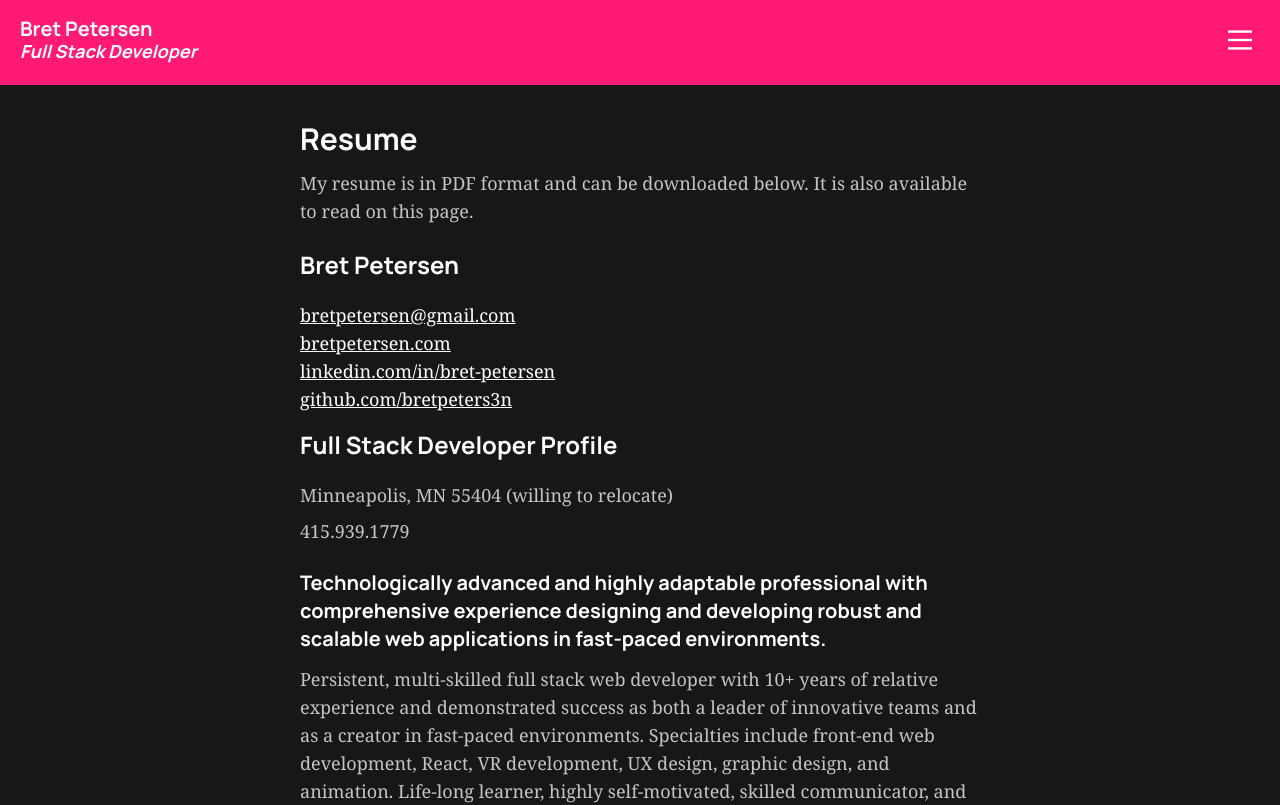
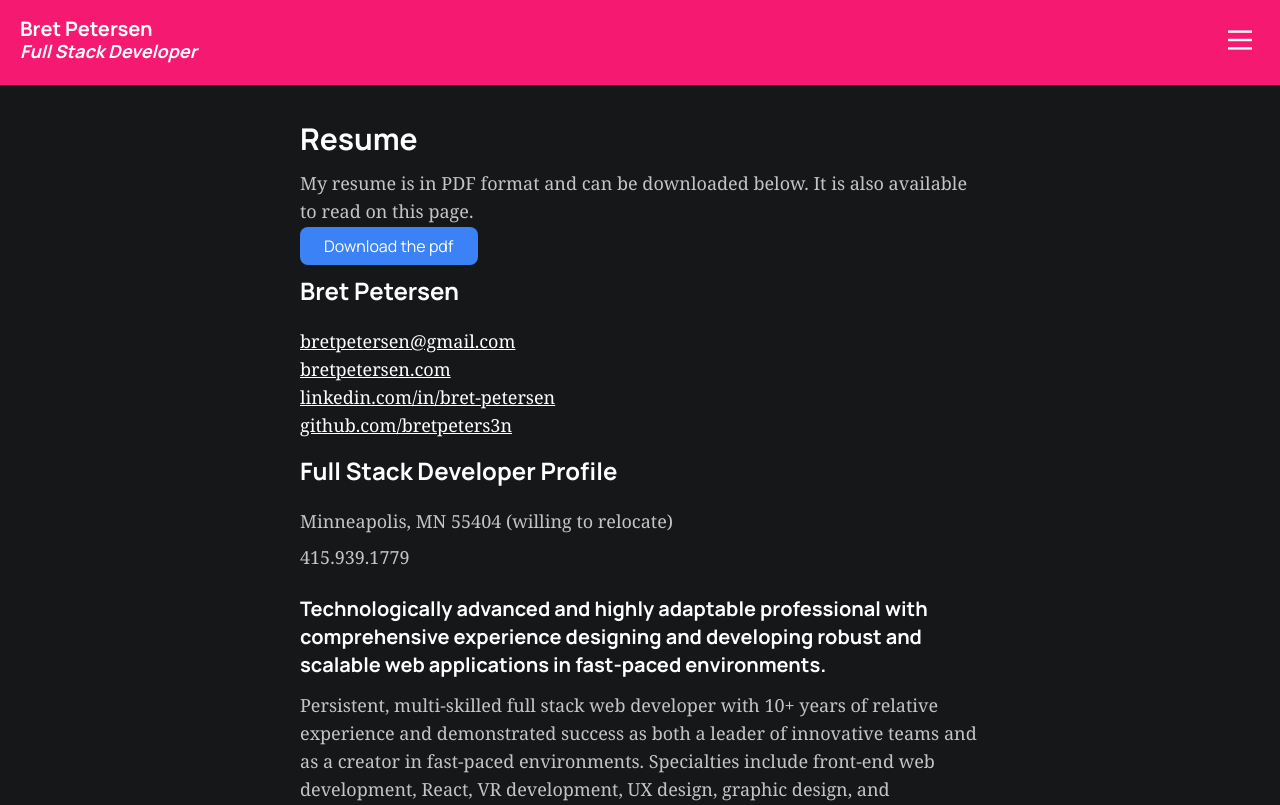
Before and after one commit to bretpeters3n/dev-portfolio-v2, a Next.js app: page /resume in a window 1280 px wide. Shown: the top 805 px of the page. Built offline with nearby package versions, Linux system fonts and the light colour scheme; a web font is replaced by a local one.

Commit message:
Add PDF file and download link

```diff
--- a/app/(dashboard)/resume/page.tsx
+++ b/app/(dashboard)/resume/page.tsx
@@ -14,6 +14,13 @@ const Resume = () => {
         h1="Resume"
         paragraph="My resume is in PDF format and can be downloaded below. It is also available to read on this page."
       />
+      <a
+        href="./pdf/BretPetersenResume-1l.pdf"
+        download="BretPetersenResume-1l"
+        className="bg-blue-500 text-white rounded-lg px-6 py-2 hover:bg-blue-600"
+      >
+        Download the pdf
+      </a>
       <PostH2 h2="Bret Petersen" />
       <PostLink
         visibleurl="bretpetersen@gmail.com"
--- a/app/globals.css
+++ b/app/globals.css
@@ -10,11 +10,11 @@
   --main-bg-color-light: rgb(250, 250, 250); */
 
   /* NEW; keep */
-  --menuOpacity: 0.95;
+  --menuOpacity: 0.96;
   /* --primaryColor: rgb(50, 50, 50); */
   --primaryColor: #151719;
   --secondaryColor: rgb(150, 150, 150);
-  --navigationBackground: #ff1a75;
+  --navigationBackground: rgba(255, 26, 117, var(--menuOpacity));
   --white: #ffffff;
   /* --backgroundColor: rgb(250, 250, 250); */
   --backgroundColorOpacity: rgba(239, 68, 68, var(--menuOpacity));
--- a/components/PostImage.tsx
+++ b/components/PostImage.tsx
@@ -22,7 +22,7 @@ const PostImage = (props) => {
       }}
     >
       <div className="flex flex-col items-center">
-        <figure className="flex flex-col text-center text-xs p-4 gap-2">
+        <figure className="flex flex-col text-center text-xs gap-3 pt-3">
           <Image
             src={props.src}
             width={800}
```
Also changed, not shown: 1 other file (tests, documents, lock files or other folders).
